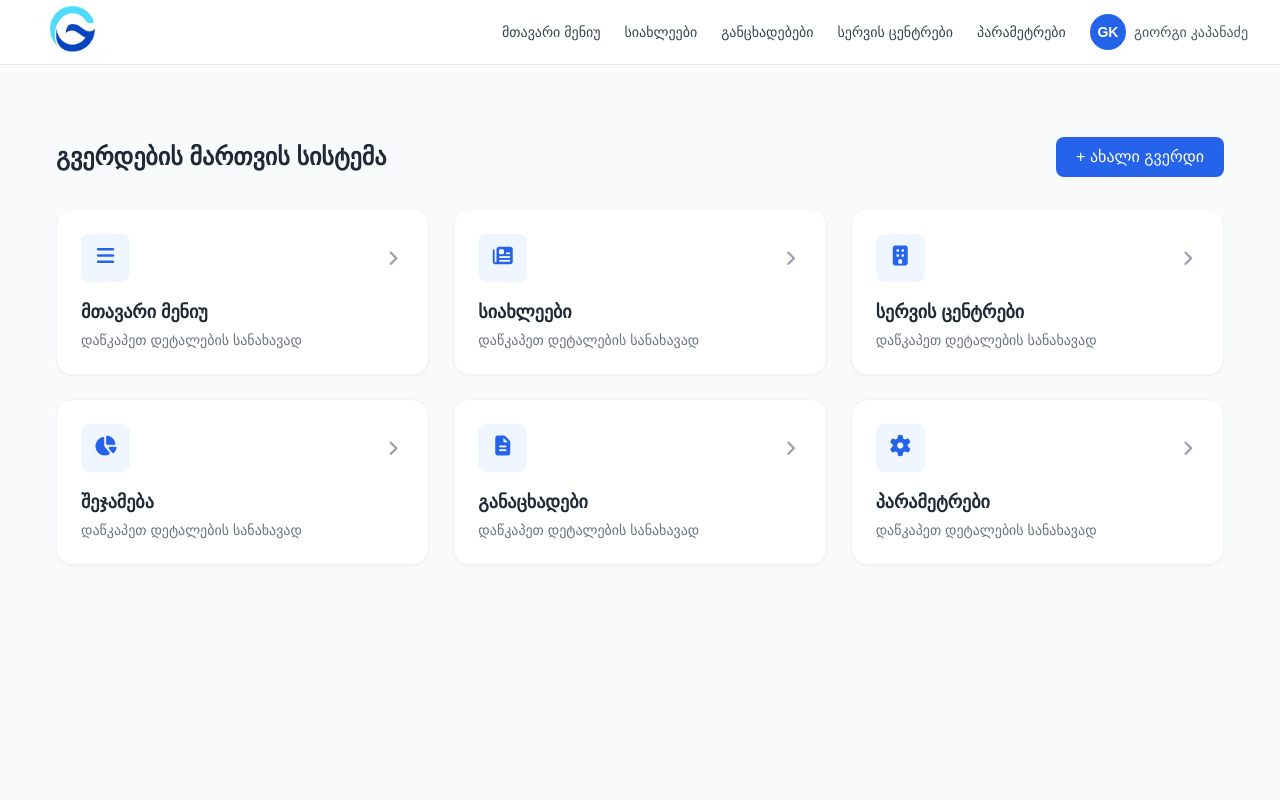
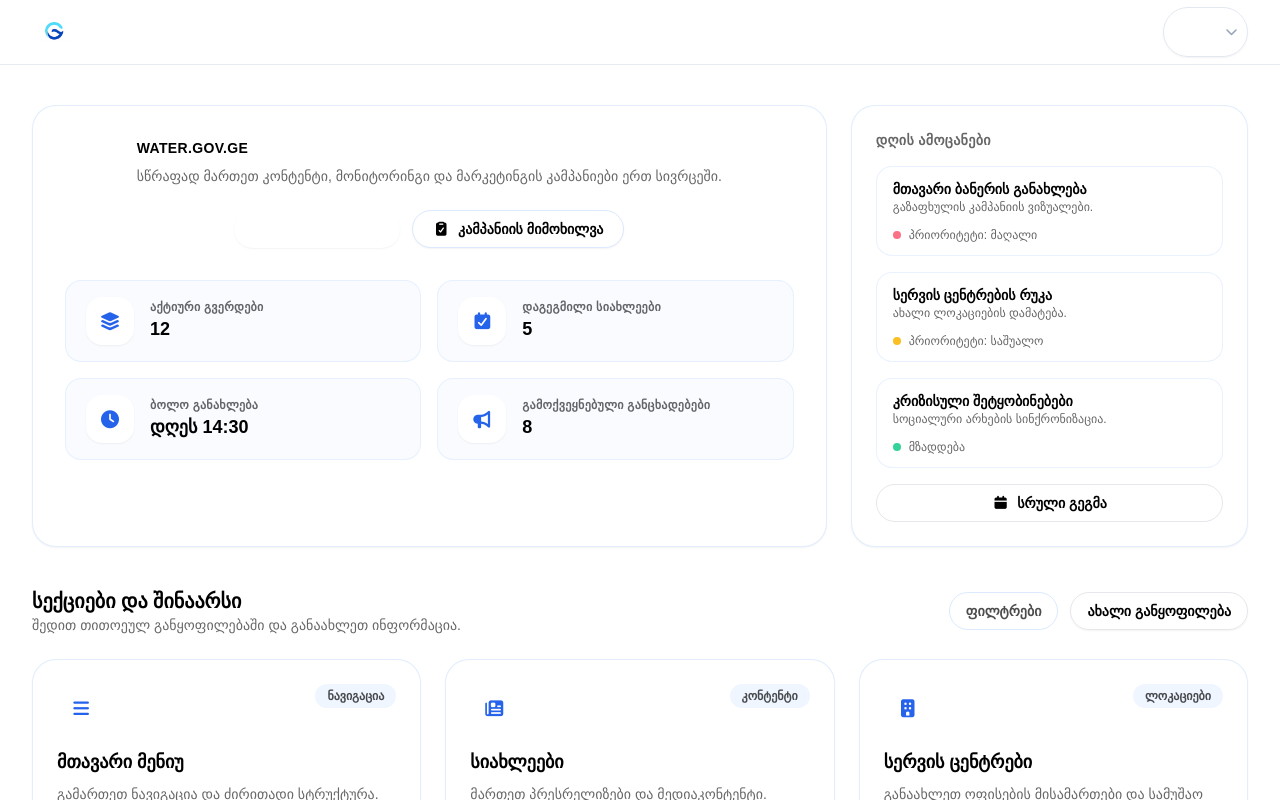
Before and after one commit to sade593/admin, a Vue app: page / in a window 1280 px wide. Shown: the top 800 px of the page. Built offline with nearby package versions, Linux system fonts and the light colour scheme.

Commit message:
Adjust blue accents and header name styling

```diff
--- a/src/App.vue
+++ b/src/App.vue
@@ -1,8 +1,13 @@
 <template>
-  <div class="min-h-screen bg-gray-50">
+  <div class="min-h-screen bg-white text-black">
+    <div class="pointer-events-none fixed inset-0 -z-10 overflow-hidden">
+      <div class="absolute -top-24 right-0 h-72 w-72 rounded-full bg-secondary/10 blur-3xl"></div>
+      <div class="absolute bottom-0 left-0 h-80 w-80 rounded-full bg-secondary/5 blur-3xl"></div>
+    </div>
+
     <AdminHeader />
 
-    <main class="content-wrapper py-8">
+    <main class="mx-auto w-full max-w-7xl px-4 py-10 sm:px-6 lg:px-8">
       <RouterView />
     </main>
   </div>
@@ -12,10 +17,3 @@
 import { RouterView } from "vue-router";
 import AdminHeader from "./components/AdminHeader.vue";
 </script>
-
-<style>
-.content-wrapper {
-  width: 95%;
-  margin: 0 auto;
-}
-</style>
--- a/src/components/AdminHeader.vue
+++ b/src/components/AdminHeader.vue
@@ -1,67 +1,110 @@
 <template>
-  <nav class="sticky top-0 z-50 bg-white/90 backdrop-blur border-b border-gray-200">
-  <div class="max-w-full mx-auto px-4 sm:px-6 lg:px-8">
-    <div class="h-16 flex items-center justify-between">
-
-      <!-- LEFT: Logo -->
-      <div class="flex items-center gap-3">
-        <router-link to="/" class="flex items-center gap-2">
-          <img src="/water-logo.jpg" alt="logo" class="w-20 hidden sm:block">
+  <nav class="sticky top-0 z-50 border-b border-slate-200/80 bg-white/90 backdrop-blur-lg">
+    <div class="mx-auto flex h-16 max-w-7xl items-center justify-between px-4 sm:px-6 lg:px-8">
+      <div class="flex items-center gap-4">
+        <router-link to="/" class="flex items-center gap-3">
+          <div class="flex h-11 w-11 items-center justify-center rounded-2xl bg-secondary/10">
+            <img src="/water-logo.jpg" alt="Water.gov.ge logo" class="h-8 w-8 object-contain">
+          </div>
+          <div class="hidden sm:block">
+            <p class="text-sm font-semibold text-black">Water.gov.ge</p>
+            <p class="text-xs text-black/60">Admin Panel</p>
+          </div>
         </router-link>
       </div>
 
-      <!-- RIGHT: Links + Profile in one flex box -->
-      <div class="flex items-center gap-6">
-
-         <nav class="flex space-x-6 text-gray-700 text-sm font-medium">
-        <RouterLink to="/main-menu" class="nav-link">მთავარი მენიუ</RouterLink>
-        <RouterLink to="/news" class="nav-link">სიახლეები</RouterLink>
-        <RouterLink to="/announcements" class="nav-link">განცხადებები</RouterLink>
-        <RouterLink to="/centers" class="nav-link">სერვის ცენტრები</RouterLink>
-        <RouterLink to="/parameters" class="nav-link">პარამეტრები</RouterLink>
+      <nav class="hidden items-center gap-2 rounded-full border border-slate-200 bg-white/70 p-2 text-sm font-medium text-black/70 shadow-sm md:flex">
+        <router-link
+          v-for="link in navLinks"
+          :key="link.to"
+          :to="link.to"
+          class="rounded-full px-4 py-2 transition"
+          :class="isActive(link.to)
+            ? 'bg-secondary text-white shadow-sm'
+            : 'hover:bg-slate-100 hover:text-black'"
+        >
+          {{ link.label }}
+        </router-link>
       </nav>
 
-        <!-- PROFILE -->
+      <div class="flex items-center gap-4">
         <div class="relative">
-          <button @click="profileOpen = !profileOpen"
-            class="flex items-center space-x-2 text-gray-600 hover:text-gray-800">
-            <span class="w-9 h-9 rounded-full bg-blue-600 text-white flex items-center justify-center text-sm font-semibold uppercase">
+          <button
+            @click="profileOpen = !profileOpen"
+            class="flex items-center gap-3 rounded-full border border-slate-200 bg-white/80 px-2 py-1 shadow-sm transition hover:border-slate-300"
+          >
+            <span class="flex h-10 w-10 items-center justify-center rounded-full bg-gradient-to-br from-secondary to-sky-400 text-sm font-semibold text-white uppercase">
               {{ userInitials }}
             </span>
-            <span class="text-sm font-medium hidden sm:block">{{ userName }}</span>
+            <span class="hidden text-left sm:block">
+              <span class="inline-flex rounded-full bg-secondary px-3 py-1 text-sm font-semibold text-white">
+                {{ userName }}
+              </span>
+              <span class="block text-xs text-black/60">{{ userPosition }}</span>
+            </span>
+            <i class="fa-solid fa-chevron-down hidden text-xs text-slate-400 sm:block"></i>
           </button>
 
           <div
             v-if="profileOpen"
-            class="absolute right-0 mt-2 w-56 rounded-2xl border border-gray-200 bg-white shadow-lg z-50"
+            class="absolute right-0 mt-3 w-64 rounded-2xl border border-slate-200 bg-white shadow-xl"
           >
-            <div class="p-3 border-b border-gray-100">
-              <p class="text-sm font-semibold">{{ userName }}</p>
-              <p class="text-xs text-gray-500 truncate">{{ userPosition }}</p>
+            <div class="p-4">
+              <p class="text-sm font-semibold text-black">{{ userName }}</p>
+              <p class="text-xs text-black/60">{{ userPosition }}</p>
             </div>
-            <button @click="onSignOut" class="block w-full px-3 py-2 text-sm text-left hover:bg-gray-50">
-              გამოსვლა
-            </button>
+            <div class="border-t border-slate-100">
+              <button
+                @click="onSignOut"
+                class="flex w-full items-center gap-2 px-4 py-3 text-left text-sm text-black/70 transition hover:bg-slate-50 hover:text-black"
+              >
+                <i class="fa-solid fa-arrow-right-from-bracket"></i>
+                გამოსვლა
+              </button>
+            </div>
           </div>
         </div>
-
       </div>
     </div>
-  </div>
-</nav>
 
+    <div class="border-t border-slate-100/80 bg-white/80 px-4 py-3 md:hidden">
+      <nav class="flex flex-wrap gap-2 text-sm font-medium text-black/70">
+        <router-link
+          v-for="link in navLinks"
+          :key="link.to"
+          :to="link.to"
+          class="rounded-full px-3 py-2 transition"
+          :class="isActive(link.to)
+            ? 'bg-secondary text-white shadow-sm'
+            : 'bg-slate-100 text-black/70 hover:bg-slate-200'"
+        >
+          {{ link.label }}
+        </router-link>
+      </nav>
+    </div>
+  </nav>
 </template>
 
 <script setup>
 import { ref } from "vue";
+import { useRoute } from "vue-router";
 
 const profileOpen = ref(false);
+const route = useRoute();
 
-const userName = "გიორგი კაპანაძე";
-const userInitials = "GK";
+const userName = "სანდრო ადეიშვილი";
+const userInitials = "SA";
 const userPosition = "ადმინისტრატორი";
 
-const isActive = (path) => window.location.pathname === path;
+const navLinks = [
+  { to: "/main-menu", label: "მთავარი მენიუ" },
+  { to: "/news", label: "სიახლეები" },
+  { to: "/announcements", label: "განცხადებები" },
+  { to: "/centers", label: "სერვის ცენტრები" },
+  { to: "/parameters", label: "პარამეტრები" },
+];
+
+const isActive = (path) => route.path === path;
 
 const onSignOut = () => {
   alert("გამოსვლა წარმატებით შესრულდა");
--- a/src/main.js
+++ b/src/main.js
@@ -2,6 +2,7 @@ import { createApp } from 'vue'
 import App from './App.vue'
 import { QuillEditor } from '@vueup/vue-quill'
 import '@vueup/vue-quill/dist/vue-quill.snow.css';
+import './style.css'
 import router from './router'
 import '@fortawesome/fontawesome-free/css/all.min.css'
 
--- a/src/pages/Dashboard.vue
+++ b/src/pages/Dashboard.vue
@@ -1,52 +1,190 @@
 <template>
-  <div class="min-h-screen  bg-gray-50">
+  <div class="space-y-10">
+    <section class="grid gap-6 lg:grid-cols-[2fr,1fr]">
+      <div class="rounded-3xl border border-blue-100/80 bg-white p-8 shadow-sm">
+        <div class="flex flex-col gap-6 sm:flex-row sm:items-center sm:justify-between">
+          <div>
+            <p class="text-sm font-semibold uppercase tracking-wide text-black">Water.gov.ge</p>
+            <p class="mt-2 text-sm text-black/60">
+              სწრაფად მართეთ კონტენტი, მონიტორინგი და მარკეტინგის კამპანიები ერთ სივრცეში.
+            </p>
+          </div>
+          <div class="flex flex-wrap gap-3">
+            <button
+              class="inline-flex items-center gap-2 rounded-full bg-secondary px-5 py-2 text-sm font-semibold text-white shadow-sm transition hover:bg-secondary/90"
+            >
+              <i class="fa-solid fa-plus"></i>
+              ახალი გვერდი
+            </button>
+            <button
+              class="inline-flex items-center gap-2 rounded-full border border-blue-100 bg-white px-5 py-2 text-sm font-semibold text-black shadow-sm transition hover:border-blue-200"
+            >
+              <i class="fa-solid fa-clipboard-check"></i>
+              კამპანიის მიმოხილვა
+            </button>
+          </div>
+        </div>
 
+        <div class="mt-8 grid gap-4 sm:grid-cols-2">
+          <div
+            v-for="stat in stats"
+            :key="stat.label"
+            class="flex items-center gap-4 rounded-2xl border border-blue-100/60 bg-blue-50/40 px-5 py-4"
+          >
+            <div class="flex h-12 w-12 items-center justify-center rounded-2xl bg-white text-blue-600 shadow-sm">
+              <i :class="stat.icon" class="text-lg"></i>
+            </div>
+            <div>
+              <p class="text-xs font-semibold uppercase tracking-wide text-black/60">{{ stat.label }}</p>
+              <p class="text-lg font-semibold text-black">{{ stat.value }}</p>
+            </div>
+          </div>
+        </div>
+      </div>
 
-    <main class="w-full  px-6 py-10">
-      <div class="flex justify-between items-center mb-8">
-        <h1 class="text-2xl font-bold text-gray-800">გვერდების მართვის სისტემა</h1>
-        <button
-          class="bg-blue-600 text-white px-5 py-2 rounded-lg hover:bg-blue-700 transition"
-        >
-          + ახალი გვერდი
+      <div class="flex flex-col gap-4 rounded-3xl border border-blue-100/80 bg-white p-6 shadow-sm">
+        <h2 class="text-sm font-semibold uppercase tracking-wide text-black/60">დღის ამოცანები</h2>
+        <div class="space-y-4">
+          <div
+            v-for="task in tasks"
+            :key="task.title"
+            class="rounded-2xl border border-blue-100/60 bg-white px-4 py-3"
+          >
+            <p class="text-sm font-semibold text-black">{{ task.title }}</p>
+            <p class="text-xs text-black/60">{{ task.caption }}</p>
+            <div class="mt-3 flex items-center gap-2">
+              <span class="h-2 w-2 rounded-full" :class="task.dot"></span>
+              <span class="text-xs text-black/60">{{ task.status }}</span>
+            </div>
+          </div>
+        </div>
+        <button class="mt-auto inline-flex items-center justify-center gap-2 rounded-full border border-secondary bg-secondary/10 px-4 py-2 text-sm font-semibold text-black">
+          <i class="fa-solid fa-calendar"></i>
+          სრული გეგმა
         </button>
       </div>
+    </section>
 
+    <section>
+      <div class="mb-6 flex flex-wrap items-center justify-between gap-4">
+        <div>
+          <h2 class="text-xl font-semibold text-black">სექციები და შინაარსი</h2>
+          <p class="text-sm text-black/60">შედით თითოეულ განყოფილებაში და განაახლეთ ინფორმაცია.</p>
+        </div>
+        <div class="flex items-center gap-3">
+          <button class="rounded-full border border-blue-100 bg-white px-4 py-2 text-sm font-semibold text-black/70 hover:border-blue-200">
+            ფილტრები
+          </button>
+          <button class="rounded-full border border-secondary bg-secondary/10 px-4 py-2 text-sm font-semibold text-black shadow-sm">
+            ახალი განყოფილება
+          </button>
+        </div>
+      </div>
 
-      <div class="grid gap-6 sm:grid-cols-2 md:grid-cols-3 xl:grid-cols-3">
-        <RouterLink
+      <div class="grid gap-6 sm:grid-cols-2 xl:grid-cols-3">
+        <router-link
           v-for="page in pages"
           :key="page.id"
           :to="page.route"
-          class="bg-white p-6 rounded-2xl shadow-sm border border-gray-100 hover:shadow-md transition block"
+          class="group rounded-3xl border border-blue-100/80 bg-white p-6 shadow-sm transition hover:-translate-y-1 hover:border-secondary/40 hover:shadow-lg"
         >
-          <div class="flex items-center justify-between mb-4">
-            <div class="bg-blue-50 p-3 rounded-lg">
-              <i :class="page.icon" class="text-blue-600 text-xl"></i>
+          <div class="flex items-start justify-between">
+            <div class="flex h-12 w-12 items-center justify-center rounded-2xl bg-secondary/10 text-blue-600">
+              <i :class="page.icon" class="text-lg"></i>
             </div>
-            <div class="flex items-center space-x-3">
-              <i class="fas fa-angle-right text-gray-400 text-lg"></i>
-            </div>
+            <span class="rounded-full bg-blue-50 px-3 py-1 text-xs font-semibold text-black/70">
+              {{ page.tag }}
+            </span>
           </div>
-          <h2 class="text-lg font-semibold text-gray-800">{{ page.title }}</h2>
-          <p class="text-gray-500 text-sm mt-1">დაწკაპეთ დეტალების სანახავად</p>
-        </RouterLink>
+          <h3 class="mt-4 text-lg font-semibold text-black">{{ page.title }}</h3>
+          <p class="mt-2 text-sm text-black/60">{{ page.description }}</p>
+          <div class="mt-6 flex items-center justify-between text-sm font-semibold text-black">
+            <span>მართვა</span>
+            <i class="fa-solid fa-arrow-right transition group-hover:translate-x-1"></i>
+          </div>
+        </router-link>
       </div>
-    </main>
+    </section>
   </div>
 </template>
 
 <script setup>
-import AdminHeader from "../components/AdminHeader.vue";
+const stats = [
+  { label: "აქტიური გვერდები", value: "12", icon: "fa-solid fa-layer-group" },
+  { label: "დაგეგმილი სიახლეები", value: "5", icon: "fa-solid fa-calendar-check" },
+  { label: "ბოლო განახლება", value: "დღეს 14:30", icon: "fa-solid fa-clock" },
+  { label: "გამოქვეყნებული განცხადებები", value: "8", icon: "fa-solid fa-bullhorn" },
+];
 
+const tasks = [
+  {
+    title: "მთავარი ბანერის განახლება",
+    caption: "გაზაფხულის კამპანიის ვიზუალები.",
+    status: "პრიორიტეტი: მაღალი",
+    dot: "bg-rose-400",
+  },
+  {
+    title: "სერვის ცენტრების რუკა",
+    caption: "ახალი ლოკაციების დამატება.",
+    status: "პრიორიტეტი: საშუალო",
+    dot: "bg-amber-400",
+  },
+  {
+    title: "კრიზისული შეტყობინებები",
+    caption: "სოციალური არხების სინქრონიზაცია.",
+    status: "მზადდება",
+    dot: "bg-emerald-400",
+  },
+];
 
 const pages = [
-  { id: 1, title: "მთავარი მენიუ", icon: "fas fa-bars", route: "/main-menu" },
-  { id: 2, title: "სიახლეები", icon: "fas fa-newspaper", route: "/news" },
-  { id: 3, title: "სერვის ცენტრები", icon: "fas fa-building", route: "/centers" },
-  { id: 5, title: "შეჯამება", icon: "fas fa-chart-pie", route: "/interruptions" },
-  { id: 6, title: "განაცხადები", icon: "fas fa-file-alt", route: "/announcements" },
-  { id: 7, title: "პარამეტრები", icon: "fas fa-cog", route: "/parameters" },
+  {
+    id: 1,
+    title: "მთავარი მენიუ",
+    icon: "fas fa-bars",
+    route: "/main-menu",
+    description: "გამართეთ ნავიგაცია და ძირითადი სტრუქტურა.",
+    tag: "ნავიგაცია",
+  },
+  {
+    id: 2,
+    title: "სიახლეები",
+    icon: "fas fa-newspaper",
+    route: "/news",
+    description: "მართეთ პრესრელიზები და მედიაკონტენტი.",
+    tag: "კონტენტი",
+  },
+  {
+    id: 3,
+    title: "სერვის ცენტრები",
+    icon: "fas fa-building",
+    route: "/centers",
+    description: "განაახლეთ ოფისების მისამართები და სამუშაო საათები.",
+    tag: "ლოკაციები",
+  },
+  {
+    id: 5,
+    title: "შეჯამება",
+    icon: "fas fa-chart-pie",
+    route: "/interruptions",
+    description: "იხილეთ მოხმარების სტატისტიკა და ანალიზი.",
+    tag: "ანალიტიკა",
+  },
+  {
+    id: 6,
+    title: "განაცხადები",
+    icon: "fas fa-file-alt",
+    route: "/announcements",
+    description: "გამოაქვეყნეთ განცხადებები და შეტყობინებები.",
+    tag: "კომუნიკაცია",
+  },
+  {
+    id: 7,
+    title: "პარამეტრები",
+    icon: "fas fa-cog",
+    route: "/parameters",
+    description: "აკონტროლეთ სისტემის ძირითადი პარამეტრები.",
+    tag: "სისტემა",
+  },
 ];
-
 </script>
--- a/src/pages/MainMenu.vue
+++ b/src/pages/MainMenu.vue
@@ -38,7 +38,7 @@
               <td class="px-6 py-3 text-gray-700">{{ page.id }}</td>
 
               <td class="px-6 py-3 font-medium text-blue-600">
-                <RouterLink :to="page.route" class="hover:text-blue-800 transition">
+                <RouterLink :to="pageLink(page)" class="hover:text-blue-800 transition">
                   {{ page.title }}
                 </RouterLink>
               </td>
@@ -193,6 +193,9 @@ const pages = ref([
 
 ]);
 
+const pageLink = (page) =>
+  page.title === "სიახლეები" ? "/news" : `/pages/edit/${page.id}`;
+
 
 
 
--- a/src/style.css
+++ b/src/style.css
@@ -1,79 +1,25 @@
+@tailwind base;
+@tailwind components;
+@tailwind utilities;
+
 :root {
-  font-family: system-ui, Avenir, Helvetica, Arial, sans-serif;
+  font-family: "DejaVu Sans", "DejaVu Serif", "Segoe UI", system-ui, -apple-system, sans-serif;
   line-height: 1.5;
   font-weight: 400;
-
-  color-scheme: light dark;
-  color: rgba(255, 255, 255, 0.87);
-  background-color: #242424;
-
-  font-synthesis: none;
+  color: #000000;
+  background-color: #ffffff;
   text-rendering: optimizeLegibility;
   -webkit-font-smoothing: antialiased;
   -moz-osx-font-smoothing: grayscale;
 }
 
-a {
-  font-weight: 500;
-  color: #646cff;
-  text-decoration: inherit;
-}
-a:hover {
-  color: #535bf2;
-}
-
 body {
   margin: 0;
-  display: flex;
-  place-items: center;
   min-width: 320px;
   min-height: 100vh;
-}
-
-h1 {
-  font-size: 3.2em;
-  line-height: 1.1;
-}
-
-button {
-  border-radius: 8px;
-  border: 1px solid transparent;
-  padding: 0.6em 1.2em;
-  font-size: 1em;
-  font-weight: 500;
-  font-family: inherit;
-  background-color: #1a1a1a;
-  cursor: pointer;
-  transition: border-color 0.25s;
-}
-button:hover {
-  border-color: #646cff;
-}
-button:focus,
-button:focus-visible {
-  outline: 4px auto -webkit-focus-ring-color;
-}
-
-.card {
-  padding: 2em;
+  background-color: #ffffff;
 }
 
 #app {
-  max-width: 1280px;
-  margin: 0 auto;
-  padding: 2rem;
-  text-align: center;
+  min-height: 100vh;
 }
-
-@media (prefers-color-scheme: light) {
-  :root {
-    color: #213547;
-    background-color: #ffffff;
-  }
-  a:hover {
-    color: #747bff;
-  }
-  button {
-    background-color: #f9f9f9;
-  }
-}
```
